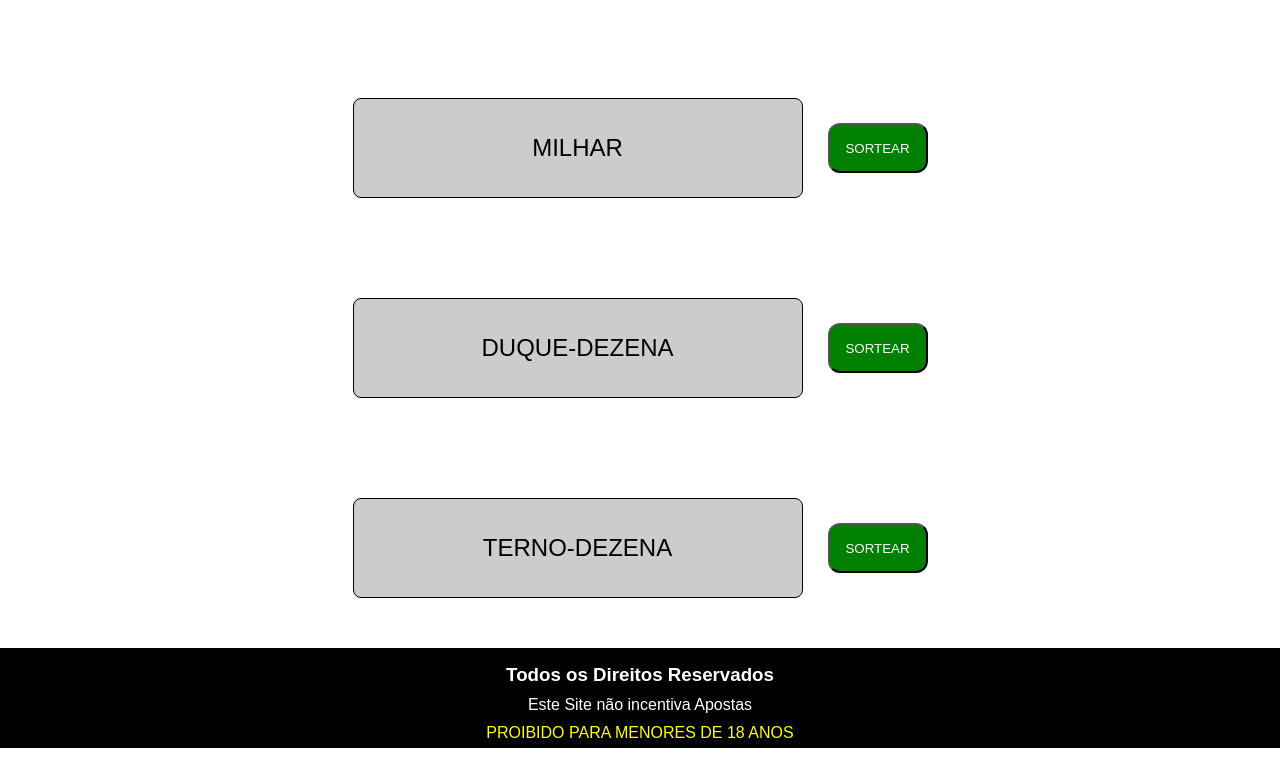
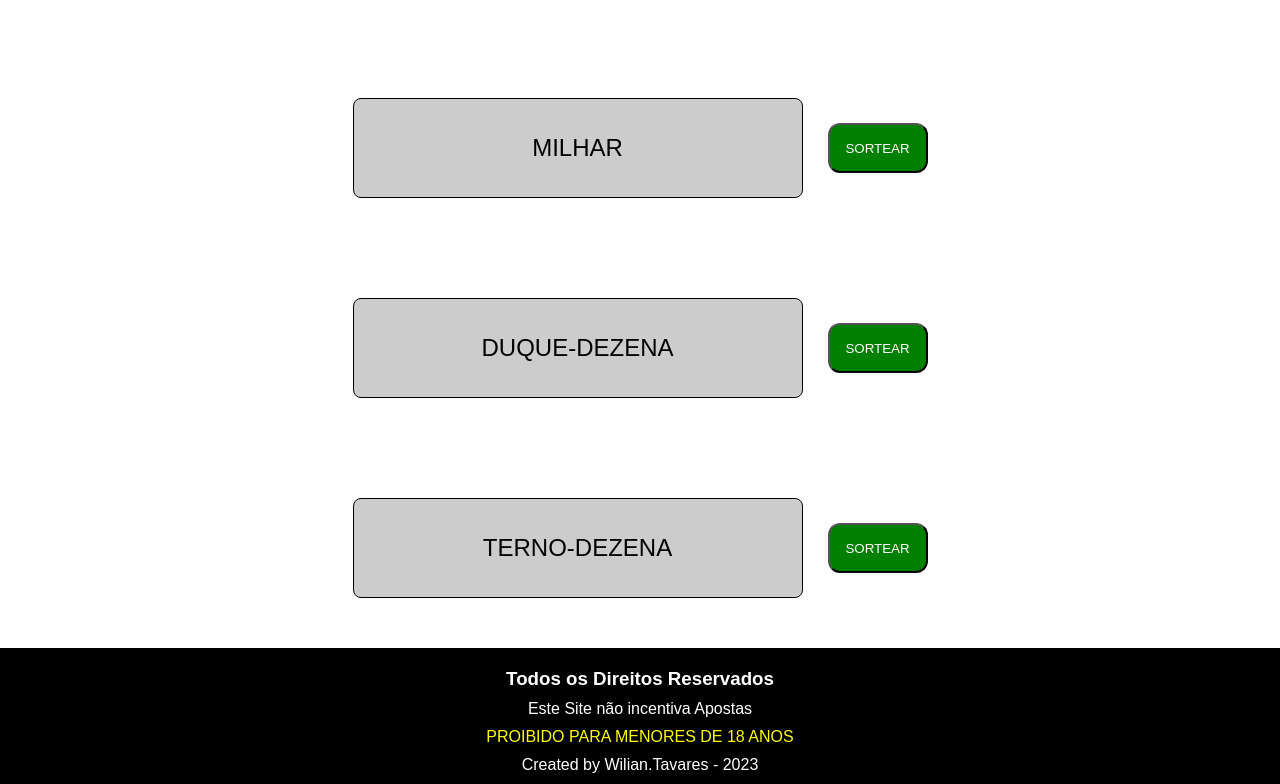
Before and after one commit to wilian-tavares/Sorteios-React, a React (Create React App) app: page /Bicho in a window 1280 px wide. Shown: the part 539-1323 px from the top of the page. Before the commit the page ends 1287 px from the top, so only its background shows below. Built offline with nearby package versions, Linux system fonts and the light colour scheme.

Commit message:
add information footer

```diff
--- a/src/components/Footer/footer.css
+++ b/src/components/Footer/footer.css
@@ -1,6 +1,7 @@
 .footer {
+    padding: 10px;
     width: 100%;
-    height: 100px;
+
     background-color: black;
     color: white;
 
--- a/src/components/Footer/index.js
+++ b/src/components/Footer/index.js
@@ -6,6 +6,7 @@ function Footer(){
         <h3>Todos os Direitos Reservados</h3>
         <span>Este Site não incentiva Apostas</span>
         <span className="warn">PROIBIDO PARA MENORES DE 18 ANOS</span>
+        <span>Created by Wilian.Tavares - 2023</span>
        </div>
     )
 }
```
